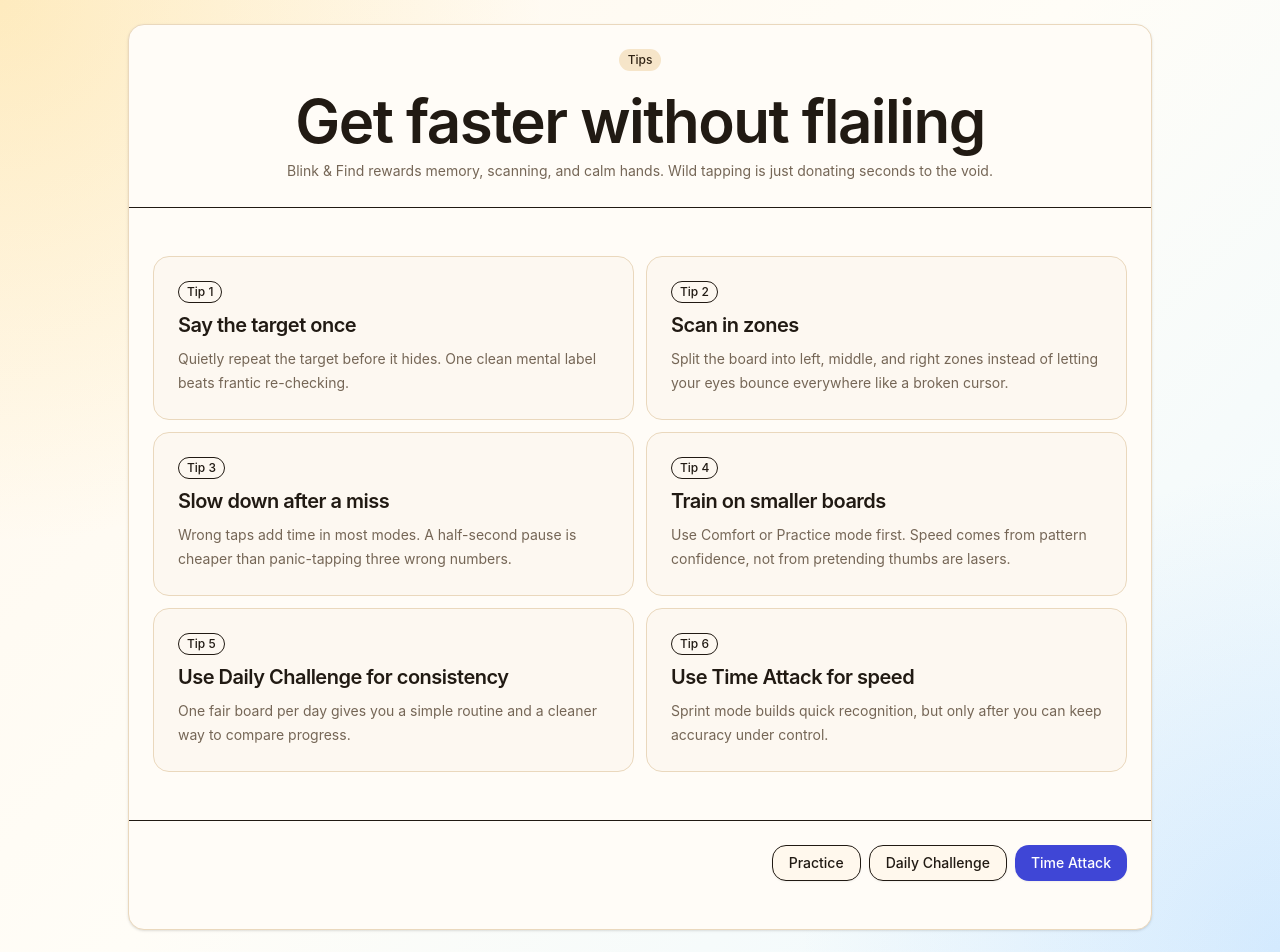
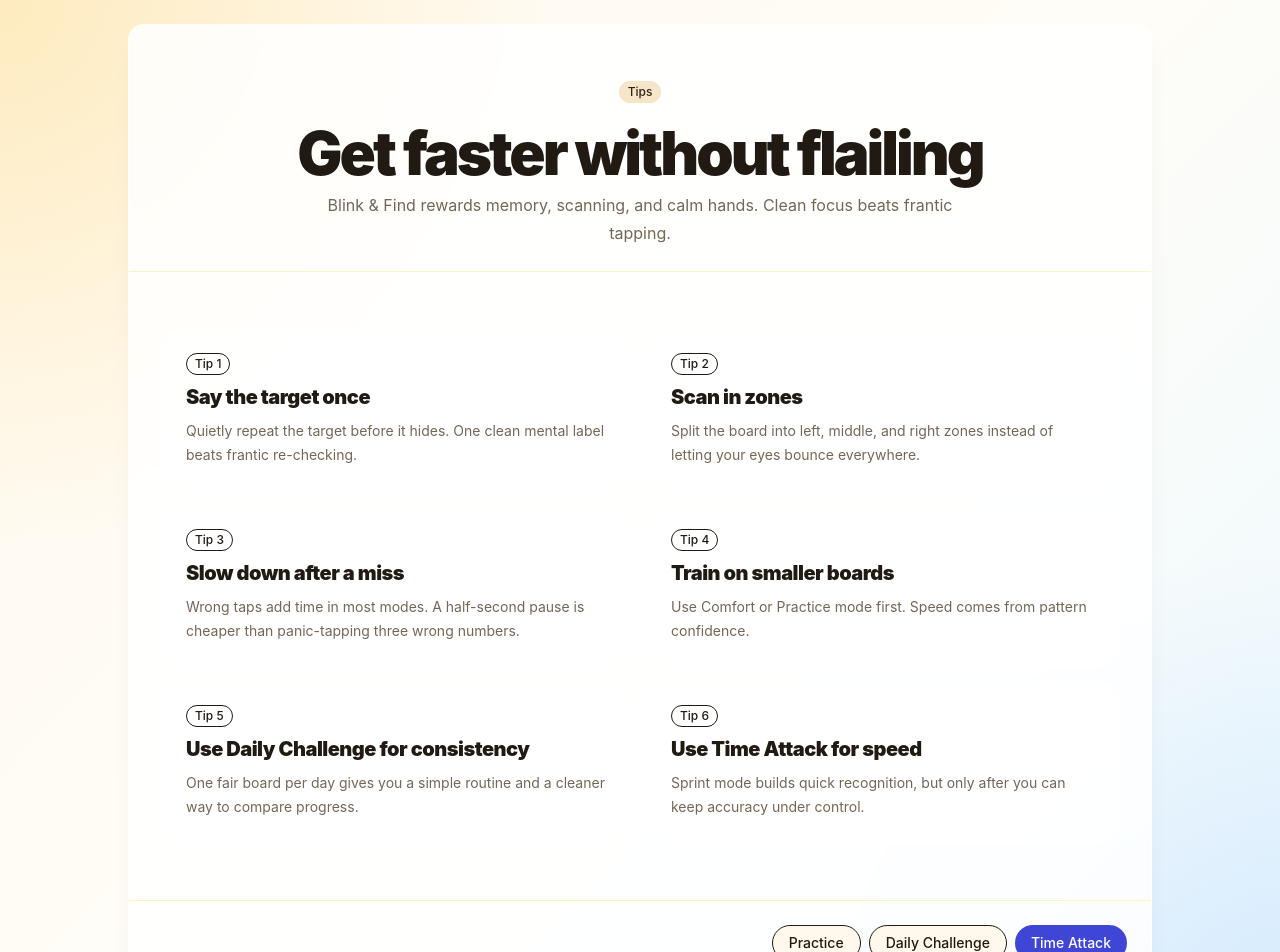
Before and after one commit to Nischhalsubba/blink-and-find, a Next.js app: page /tips in a window 1280 px wide. Shown: the top 952 px of the page. Built offline with nearby package versions, Linux system fonts and the light colour scheme; no server answers.

Commit message:
Standardize tips page section spacing

```diff
--- a/src/app/tips/page.tsx
+++ b/src/app/tips/page.tsx
@@ -14,7 +14,7 @@ const tips = [
   },
   {
     title: "Scan in zones",
-    description: "Split the board into left, middle, and right zones instead of letting your eyes bounce everywhere like a broken cursor.",
+    description: "Split the board into left, middle, and right zones instead of letting your eyes bounce everywhere.",
   },
   {
     title: "Slow down after a miss",
@@ -22,7 +22,7 @@ const tips = [
   },
   {
     title: "Train on smaller boards",
-    description: "Use Comfort or Practice mode first. Speed comes from pattern confidence, not from pretending thumbs are lasers.",
+    description: "Use Comfort or Practice mode first. Speed comes from pattern confidence.",
   },
   {
     title: "Use Daily Challenge for consistency",
@@ -52,30 +52,30 @@ export const metadata: Metadata = {
 export default function TipsPage() {
   return (
     <main className="app-shell overflow-auto">
-      <section className="mx-auto grid min-h-full w-full max-w-5xl gap-4 py-4">
-        <Card className="overflow-hidden">
-          <CardHeader className="border-b text-center">
-            <Badge variant="secondary" className="mx-auto mb-3 w-fit">Tips</Badge>
-            <CardTitle className="text-4xl font-semibold tracking-tight sm:text-6xl">Get faster without flailing</CardTitle>
-            <CardDescription>
-              Blink & Find rewards memory, scanning, and calm hands. Wild tapping is just donating seconds to the void.
+      <section className="mx-auto grid min-h-full w-full max-w-5xl gap-5 py-4">
+        <Card className="overflow-hidden border-white/70 bg-white/85 shadow-xl shadow-amber-950/5 backdrop-blur">
+          <CardHeader className="border-b border-amber-100 p-6 text-center sm:p-8">
+            <Badge variant="secondary" className="mx-auto mb-3 w-fit rounded-full">Tips</Badge>
+            <CardTitle className="text-4xl font-black tracking-[-0.05em] sm:text-6xl">Get faster without flailing</CardTitle>
+            <CardDescription className="mx-auto max-w-2xl text-base leading-7">
+              Blink & Find rewards memory, scanning, and calm hands. Clean focus beats frantic tapping.
             </CardDescription>
           </CardHeader>
-          <CardContent className="grid gap-3 p-4 sm:grid-cols-2 sm:p-6">
+          <CardContent className="grid gap-3 p-4 pt-8 sm:grid-cols-2 sm:p-8">
             {tips.map((tip, index) => (
-              <Card key={tip.title} className="bg-muted/20 shadow-none">
+              <Card key={tip.title} className="rounded-3xl border-white/70 bg-white/70 shadow-none">
                 <CardHeader>
-                  <Badge variant="outline" className="w-fit">Tip {index + 1}</Badge>
-                  <CardTitle className="text-xl">{tip.title}</CardTitle>
+                  <Badge variant="outline" className="w-fit rounded-full">Tip {index + 1}</Badge>
+                  <CardTitle className="text-xl font-black">{tip.title}</CardTitle>
                   <CardDescription>{tip.description}</CardDescription>
                 </CardHeader>
               </Card>
             ))}
           </CardContent>
-          <CardFooter className="flex flex-col gap-2 border-t p-4 sm:flex-row sm:justify-end sm:p-6">
-            <Button asChild variant="outline"><Link href="/practice">Practice</Link></Button>
-            <Button asChild variant="outline"><Link href="/daily">Daily Challenge</Link></Button>
-            <Button asChild><Link href="/time-attack">Time Attack</Link></Button>
+          <CardFooter className="flex flex-col gap-2 border-t border-amber-100 p-4 pt-6 sm:flex-row sm:justify-end sm:p-6">
+            <Button asChild variant="outline" className="rounded-full"><Link href="/practice">Practice</Link></Button>
+            <Button asChild variant="outline" className="rounded-full"><Link href="/daily">Daily Challenge</Link></Button>
+            <Button asChild className="rounded-full"><Link href="/time-attack">Time Attack</Link></Button>
           </CardFooter>
         </Card>
       </section>
```
